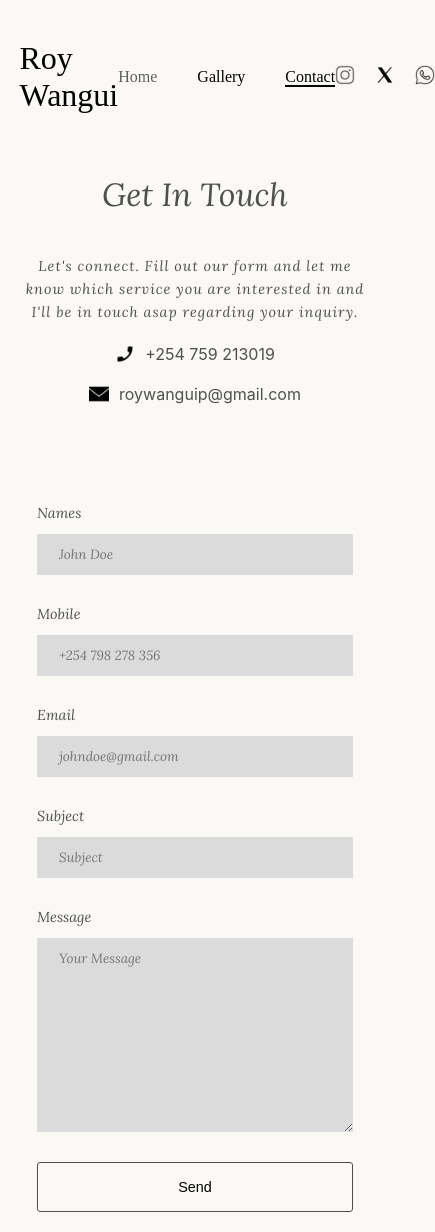
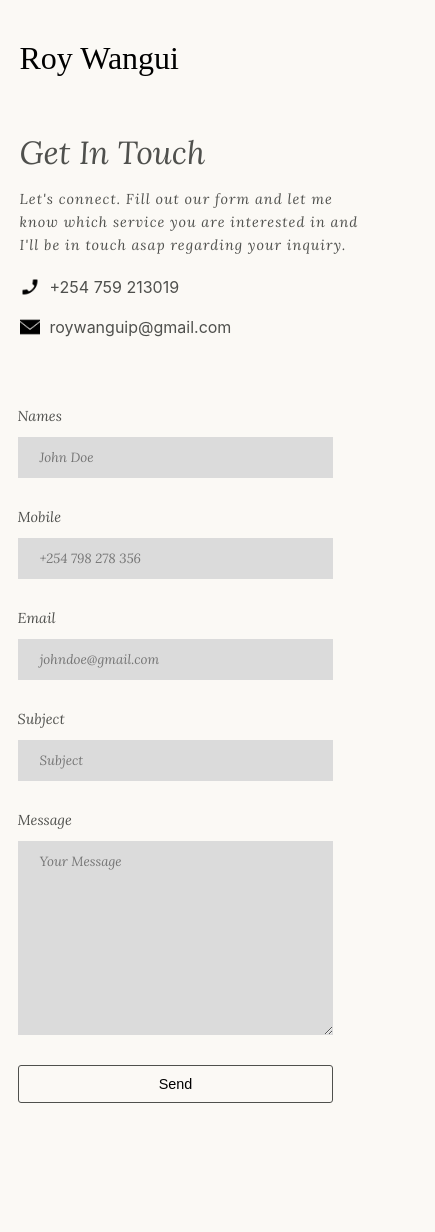
Before and after one commit to MartinMurithi/Photography-Portfolio, a React (Create React App) app: page /contact in a window 390 px wide. Shown: the whole page, 435 px wide, since content can reach past the window. After the commit the page ends 1123 px from the top, so only its background shows below. Built offline with nearby package versions, Linux system fonts and the light colour scheme; a web font is replaced by a local one.

Commit message:
Moible Menu, Swipe Lightbox

```diff
--- a/src/components/contact-form/Form.css
+++ b/src/components/contact-form/Form.css
@@ -81,11 +81,11 @@
   align-items: center;
   gap: 20px;
 }
-label{
+label {
   font-family: "lora", serif;
   text-align: start;
   color: #4f504d;
-    font-size: .9rem;
+  font-size: 0.9rem;
   display: block !important;
   width: 100%;
 }
@@ -134,9 +134,8 @@ textarea.formInput::placeholder {
 .formBtn {
   background-color: transparent;
   font-size: 0.9rem;
-  padding: 16px 30px;
+  padding: 16px 5px;
   font-weight: 400;
-  color: var(--white);
   outline: transparent;
   border: 1px solid #4f504d;
   border-radius: 3px;
@@ -151,40 +150,48 @@ textarea.formInput::placeholder {
   color: whitesmoke;
 }
 
+@media only screen and (max-width: 768px) {
+  .formSectionPage {
+    width: 100%;
+    text-align: start;
+  }
 
-@media only screen and (max-width:768px){
-
-  .formSectionPage{
-    width: 100%;
-  }
   .contactFormTitle {
     font-size: 2rem;
+    width: 90%;
+    margin: 15px auto 10px auto;
+  }
+
+  p.contactText {
+    font-size: 0.9rem;
+    line-height: 23px;
+    width: 90%;
+    margin: 15px auto 10px auto;
+  }
+
+  div.contactsInquiry {
+    width: 90%;
+    margin: 15px auto 10px auto;
+    display: block;
+  }
+
+  .mobileInquiry{
     margin-top: 20px;
   }
 
-.contactText {
-  font-size: .9rem;
-  line-height: 23px;
-  width: 90%;
-  margin: 20px auto 10px auto;
-}
-
-.contactsInquiry {
-  margin-top: 20px;
-  flex-direction: column;
-  gap: 20px;
-}
-
-.formSectionParent{
+  div.formSectionParent {
     width: 100%;
+    margin-top: 70px;
   }
 
   .formSection {
     width: 100%;
+    margin: 0;
   }
 
   .formParent {
     width: 100%;
+    margin: 0;
   }
 
   .form {
@@ -200,10 +207,12 @@ textarea.formInput::placeholder {
     flex-direction: column;
   }
 
+  .formBtn{
+    padding: 10px;
+  }
 }
 
-@media only screen and (max-width:1010px){
-
+@media only screen and (max-width: 1010px) {
   .contactText {
     width: 90%;
     margin: 40px auto 10px auto;
@@ -226,5 +235,4 @@ textarea.formInput::placeholder {
   .rightSide {
     gap: 30px;
   }
-
 }
--- a/src/components/header/Header.css
+++ b/src/components/header/Header.css
@@ -40,3 +40,36 @@ button.viewGallery{
     outline: transparent;
     border-radius: 5px;
 }
+
+@media only screen and (max-width:768px){
+.headerText {
+  width: 90%;
+}
+
+h2.headerText1 {
+    /* width: 100%; */
+    font-size: 2.3rem;
+    line-height: 70px;
+    text-align: center;
+}
+
+p.headerText2 {
+    text-align: center;
+    line-height: 30px;
+}
+
+button.viewGallery{
+    background-color: transparent;
+    color: white;
+    font-family: 'Lora', serif;
+    margin-top: 25px;
+    padding: 13px 25px;
+    cursor: pointer;
+    outline: transparent;
+    border-radius: 5px;
+}
+}
+
+@media only screen and (max-width:1010px){
+
+}
--- a/src/components/navbar/Navbar.css
+++ b/src/components/navbar/Navbar.css
@@ -45,3 +45,12 @@ ul.navList {
 .navLink.active{
   border-bottom: 2px solid black;
 }
+
+@media only screen and (max-width:768px){
+
+  .navLink,
+  .navSocialIcons{
+    display: none;
+  }
+
+}
```
Lines whose indentation alone changed are shown as unchanged.
